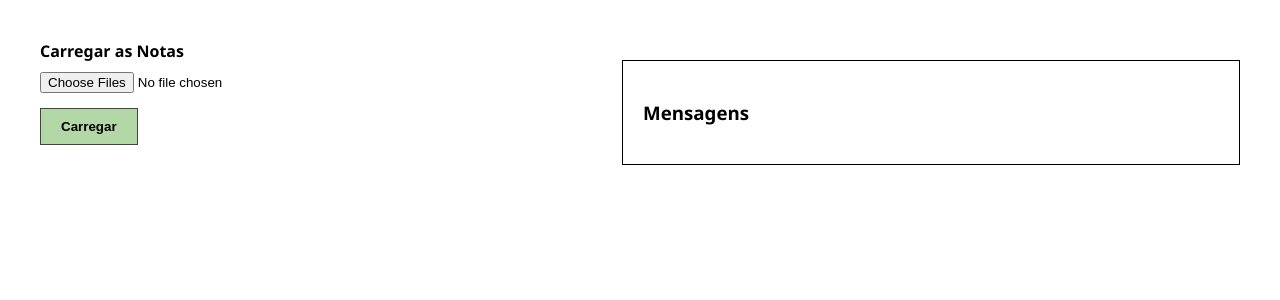
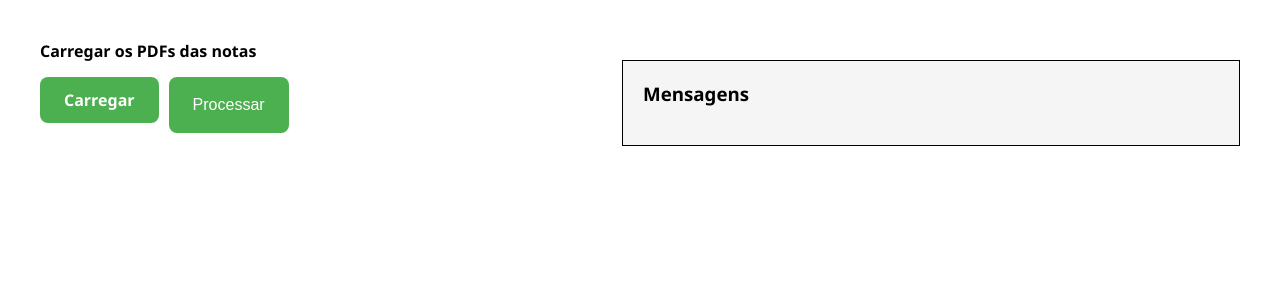
Before and after one commit to mksouza37/Le_corret, a Flask app: template templates/index.html in a window 1280 px wide. Shown: the part 108-408 px from the top of the page. Run offline with Flask 3, Linux system fonts and the light colour scheme; the template is opened without the code that fills it, so the values that code supplies are empty.

Commit message:
commit melhoria 74

```diff
--- a/static/style.css
+++ b/static/style.css
@@ -38,10 +38,12 @@ body {
   display: flex;
   justify-content: space-between;
   padding: 40px;
+  flex-wrap: wrap;
 }
 
 .upload-section, .message-section {
   width: 48%;
+  min-width: 300px;
 }
 
 .upload-section label {
@@ -50,28 +52,60 @@ body {
   margin-bottom: 10px;
 }
 
-input[type="file"] {
-  display: block;
-  margin-bottom: 15px;
+.button-group {
+  display: flex;
+  gap: 10px;
+  margin-top: 15px;
 }
 
-button {
-  background-color: #b4d7a8;
-  color: black;
-  padding: 10px 20px;
-  border: 1px solid #444;
+.custom-button {
+  background-color: #4caf50;
+  color: white;
+  padding: 12px 24px;
+  font-size: 1rem;
+  border: none;
+  border-radius: 8px;
   cursor: pointer;
-  font-weight: bold;
+  text-align: center;
+  display: inline-block;
+  transition: background-color 0.3s ease;
 }
 
-button:hover {
-  background-color: #9fc79d;
+.custom-button:hover {
+  background-color: #45a049;
 }
 
-.file-list, .message-section {
+.file-preview {
   border: 1px solid black;
   padding: 20px;
   margin-top: 20px;
+  background-color: #f5f5f5;
+}
+
+.file-preview h3 {
+  margin-top: 0;
+}
+
+.file-preview ul {
+  list-style: none;
+  padding: 0;
+}
+
+.file-preview li {
+  padding: 4px 0;
+  border-bottom: 1px solid #ccc;
+  font-size: 0.95rem;
+}
+
+.message-section {
+  border: 1px solid black;
+  padding: 20px;
+  margin-top: 20px;
+  background-color: #f5f5f5;
+}
+
+.message-section h3 {
+  margin-top: 0;
 }
 
 .message {
--- a/templates/index.html
+++ b/templates/index.html
@@ -21,22 +21,20 @@
 
   <main class="container">
     <section class="upload-section">
-      <form method="post" enctype="multipart/form-data">
-        <label for="files">Carregar as Notas</label>
-        <input type="file" name="files" id="files" multiple accept=".pdf" required>
-        <button type="submit">Carregar</button>
+      <form method="post" enctype="multipart/form-data" id="upload-form">
+        <label for="files"><strong>Carregar os PDFs das notas</strong></label>
+
+        <div class="button-group">
+          <label for="files" class="custom-button">Carregar</label>
+          <input type="file" name="files" id="files" multiple accept=".pdf" required hidden>
+          <button type="submit" class="custom-button">Processar</button>
+        </div>
       </form>
 
-      {% if uploaded_files %}
-        <div class="file-list">
-          <h3>Arquivos Carregados</h3>
-          <ul>
-            {% for file in uploaded_files %}
-              <li>{{ file }}</li>
-            {% endfor %}
-          </ul>
-        </div>
-      {% endif %}
+      <div id="file-preview" class="file-preview" style="display: none;">
+        <h3>Arquivos Carregados</h3>
+        <ul id="file-list"></ul>
+      </div>
     </section>
 
     <section class="message-section">
@@ -57,24 +55,28 @@
         <p class="status" id="download-message" style="display: none;"></p>
 
         <script>
+          function clearFileList() {
+            document.getElementById("file-list").innerHTML = "";
+            document.getElementById("file-preview").style.display = "none";
+          }
+
           async function pollStatus() {
             try {
               const res = await fetch('/check_status');
               const data = await res.json();
 
               if (data.status === 'ready') {
-                // Esconde a mensagem de "processando"
                 document.getElementById("status").style.display = "none";
 
-                // Inicia o download automaticamente
                 const link = document.createElement('a');
                 link.href = "/download";
-                link.download = "resultado.xlsx"; // pode ser qualquer nome sugestivo
+                link.download = "resultado.xlsx";
                 document.body.appendChild(link);
                 link.click();
                 document.body.removeChild(link);
 
-                // Mostra a mensagem de sucesso
+                clearFileList();
+
                 const msg = document.getElementById("download-message");
                 msg.innerText = "✅ Seu Excel foi baixado. Consulte-o na pasta Downloads do seu computador.";
                 msg.style.display = "block";
@@ -93,10 +95,28 @@
 
           pollStatus();
         </script>
-
       {% endif %}
     </section>
   </main>
 
+  <script>
+    document.getElementById("files").addEventListener("change", function () {
+      const fileList = document.getElementById("file-list");
+      const preview = document.getElementById("file-preview");
+      fileList.innerHTML = "";
+
+      if (this.files.length > 0) {
+        preview.style.display = "block";
+        for (let file of this.files) {
+          const li = document.createElement("li");
+          li.textContent = file.name;
+          fileList.appendChild(li);
+        }
+      } else {
+        preview.style.display = "none";
+      }
+    });
+  </script>
+
 </body>
 </html>
```
